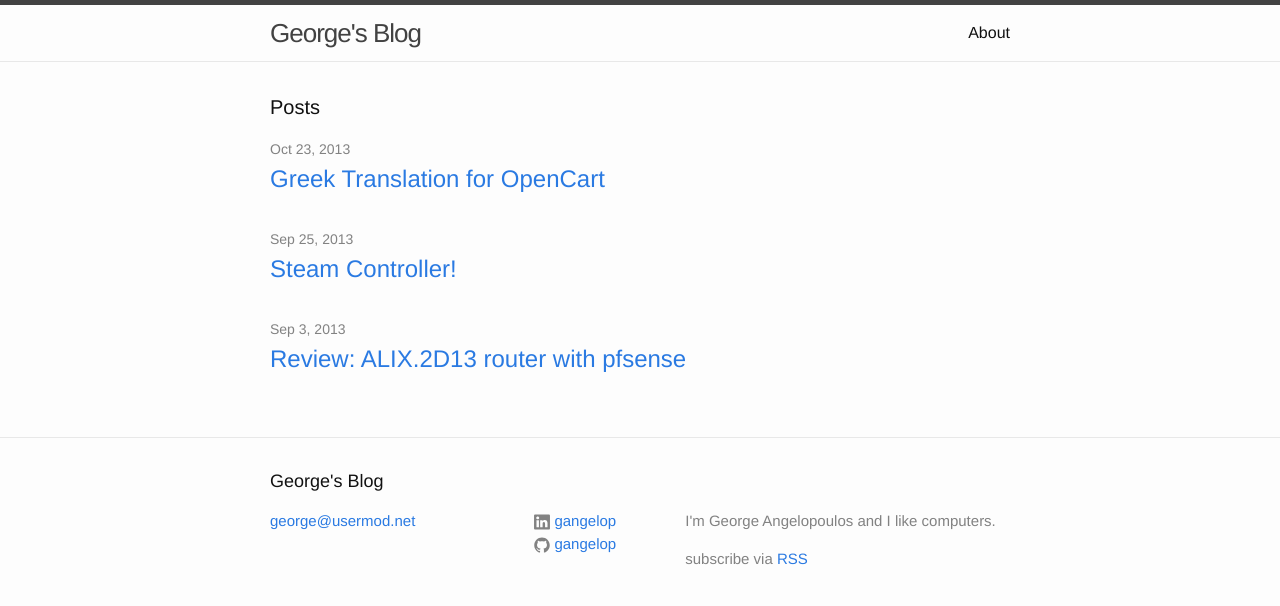
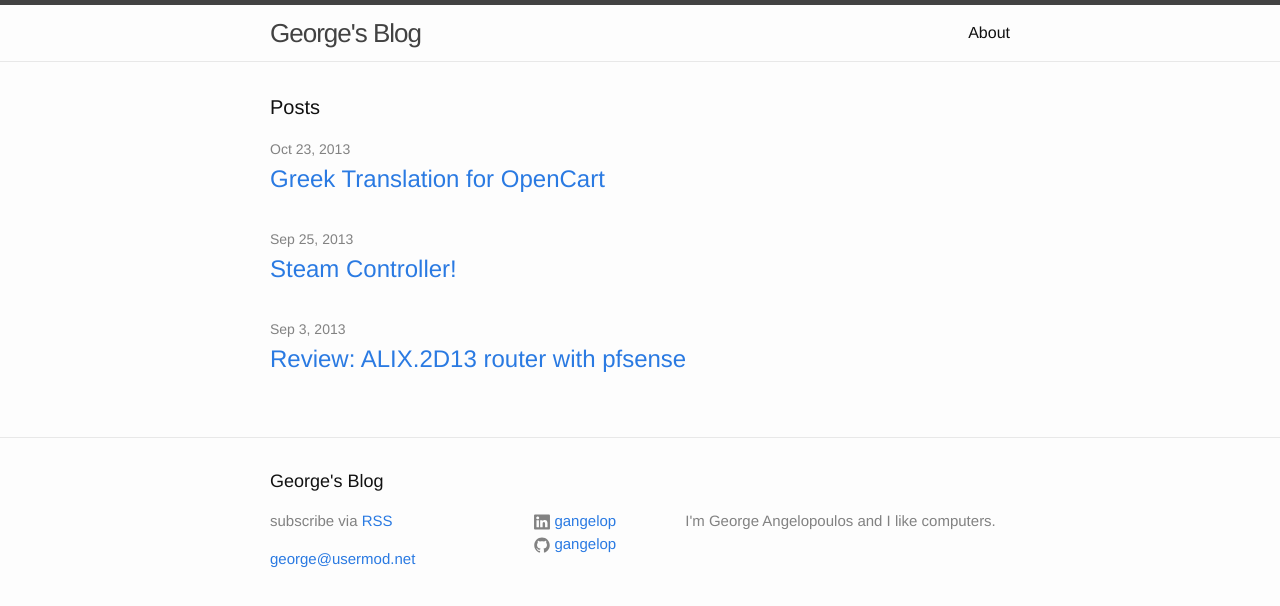
Before and after one commit to gangelop/lathan.github.io, a Jekyll site: the page built from index.html, in a window 1280 px wide. Shown: the top 606 px of the page. Built offline with Jekyll 4.4.1, drawn with Linux system fonts in a browser that asks for light colours.

Commit message:
move things around in footer

```diff
--- a/_includes/footer.html
+++ b/_includes/footer.html
@@ -6,6 +6,7 @@
 
     <div class="footer-col-wrapper">
       <div class="footer-col footer-col-1">
+        <p class="rss-subscribe">subscribe via <a href="{{ "/feed.xml" | prepend: site.baseurl }}">RSS</a></p>
         <ul class="contact-list">
           <li><a href="mailto:{{ site.email }}">{{ site.email }}</a></li>
         </ul>
@@ -34,7 +35,6 @@
 
       <div class="footer-col footer-col-3">
         <p>{{ site.description }}</p>
-        <p class="rss-subscribe">subscribe via <a href="{{ "/feed.xml" | prepend: site.baseurl }}">RSS</a></p>
       </div>
     </div>
 
```
